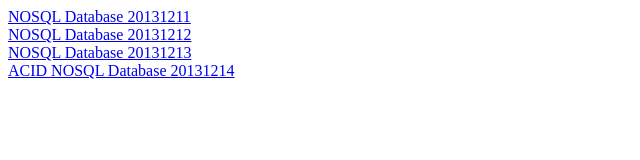
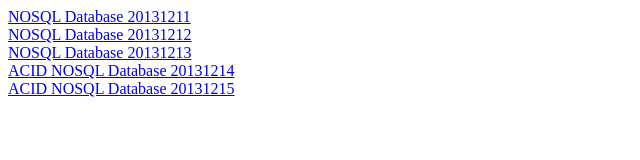
Before and after one commit to iboxdb/forjava, a plain HTML site: page logs.html in a window 1280 px wide. Shown: the whole page, without its empty margins (0-640 px from the left). Drawn offline with Linux system fonts and the light colour scheme.

Commit message:
Update logs.html

```diff
--- a/logs.html
+++ b/logs.html
@@ -8,6 +8,7 @@
 <a href="NoSQL-Database-Log-20131212.html">NOSQL Database 20131212</a><br>
 <a href="NoSQL-Embedded-Database-Log-20131213.html">NOSQL Database 20131213</a><br>
 <a href="Transaction-Embedded-Database-Log-20131214.html">ACID NOSQL Database 20131214</a><br>
+<a href="Transaction-Embedded-Database-Log-20131215.html">ACID NOSQL Database 20131215</a><br>
 
 </body>
 </html>
```
